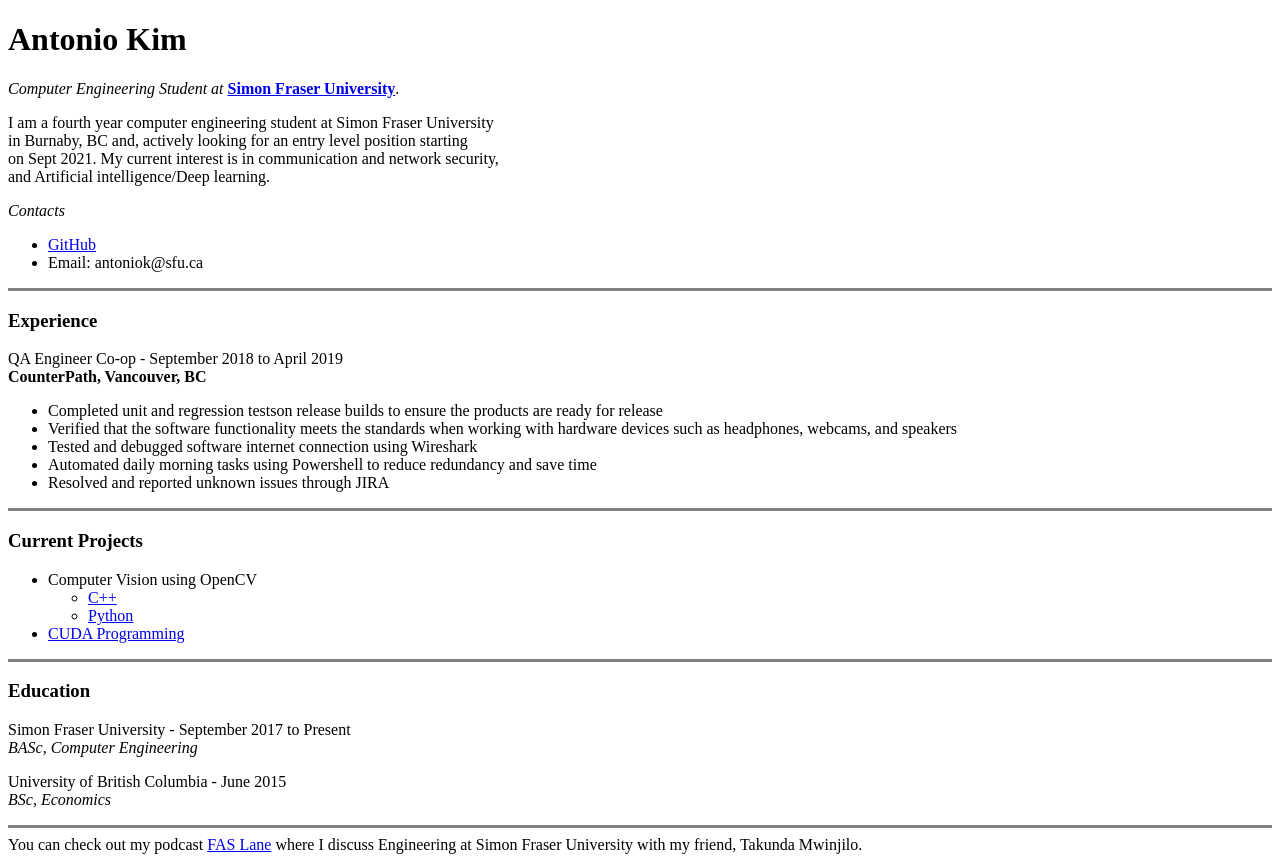
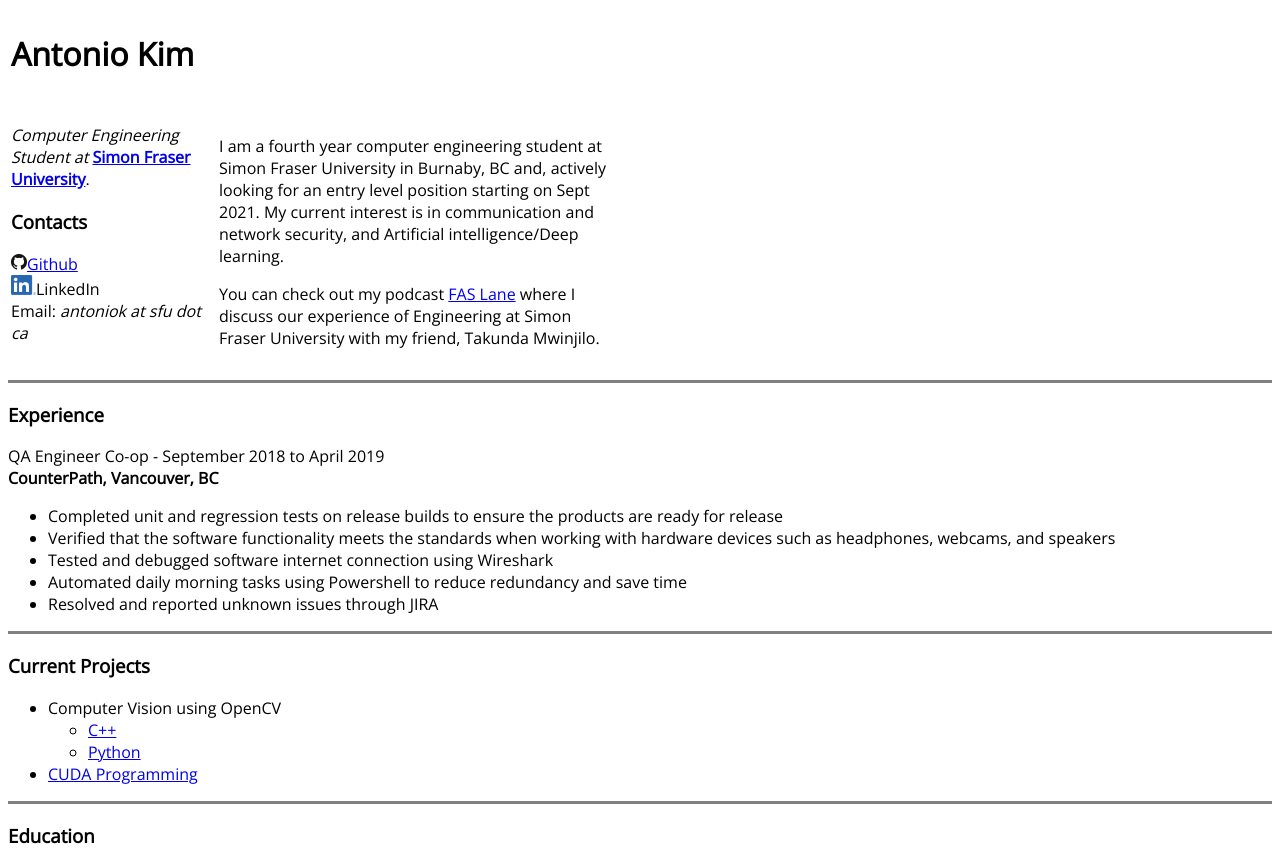
Before and after one commit to Antonio-Kim/PersonalSite, a plain HTML site: page index.html in a window 1280 px wide. Shown: the top 856 px of the page. Drawn offline with nearby package versions, Linux system fonts and the light colour scheme.

Commit message:
Added CSS format
Both contact and about section has been splitted into two columns
in a table. Alignment still exists, so this has to be fixed

```diff
--- /dev/null
+++ b/custom.css
@@ -0,0 +1,29 @@
+@import url('https://fonts.googleapis.com/css2?family=Open+Sans&display=swap');
+
+*{
+    font-family: 'Open Sans', sans-serif;
+}
+
+img.Github{
+    width: 16px;
+    height: 16px;
+}
+
+img.LinkedIn{
+    width: 25px;
+    height: 20px;
+}
+
+td.contact{
+    text-align: left;
+    vertical-align: text-top;
+    width: 200px;
+    height: 100px;
+}
+
+td.about{
+    vertical-align: text-top;
+    padding:5px;
+    width: 400px;
+    height: 100px;
+}
--- a/index.html
+++ b/index.html
@@ -4,21 +4,40 @@
 <head>
     <meta charset="utf-8">
     <title>Antonio's Personal Site</title>
+    <link href="custom.css" type="text/css" rel="stylesheet"/>
 </head>
 
 <body>
-    <h1>Antonio Kim</h1>
-    <p><em>Computer Engineering Student at </em><strong><a href="https://www.sfu.ca/">Simon Fraser University</a></strong>.</p>
-    <p>I am a fourth year computer engineering student at Simon Fraser University<br>
-       in Burnaby, BC and, actively looking for an entry level position starting <br>
-       on Sept 2021. My current interest is in communication and network security, <br>
-       and Artificial intelligence/Deep learning.</p>
-    <p>
-        <em>Contacts</em><ul>
-            <li><a href="https://github.com/Antonio-Kim">GitHub</a></li>
-            <li>Email: antoniok@sfu.ca</li>
-        </ul>
-    </p>
+    <table>
+        <tr>
+            <td class="contact">
+                <h1 class="name">Antonio Kim</h1>
+            </td>
+            <td></td>
+        </tr>
+        <tr>
+            <td>
+                <em>Computer Engineering Student at </em><strong><a href="https://www.sfu.ca/">Simon Fraser University</a></strong>.
+                <p>
+                    <h3>Contacts</h3>
+                    <img src="img/GitHub-Mark-32px.png" class="Github"/><a href="https://github.com/Antonio-Kim">Github</a><br />
+                    <img src="img/LI-In-Bug.png" class="LinkedIn"/>LinkedIn<br />
+                    Email: <em>antoniok at sfu dot ca</em>
+                </p>
+            </td>
+            <td class="about">
+                <p>I am a fourth year computer engineering student at Simon Fraser University
+                    in Burnaby, BC and, actively looking for an entry level position starting
+                    on Sept 2021. My current interest is in communication and network security,
+                    and Artificial intelligence/Deep learning.</p>
+                <p>
+                    You can check out my podcast <a href="https://open.spotify.com/show/0glRurQaOhwKGbazf5olHa">FAS Lane</a>
+                    where I discuss our experience of Engineering at Simon Fraser University with my friend,
+                    Takunda Mwinjilo.
+                </p>
+            </td>
+        </tr>
+    </table>
     <hr size="3" noshade>
 
     <h3>Experience</h3>
@@ -28,7 +47,7 @@
         <p> QA Engineer Co-op - September 2018 to April 2019 <br>
             <b>CounterPath, Vancouver, BC</b>
             <ul>
-                <li>Completed unit and regression testson release builds to ensure the products are ready for release</li>
+                <li>Completed unit and regression tests on release builds to ensure the products are ready for release</li>
                 <li>Verified that the software functionality meets the standards when working with hardware
                     devices such as headphones, webcams, and speakers</li>
                 <li>Tested and debugged software internet connection using Wireshark</li>
@@ -61,10 +80,7 @@
     <p>
 
     </p>
-    <hr size="3" noshade>
-    You can check out my podcast <a href="https://open.spotify.com/show/0glRurQaOhwKGbazf5olHa">FAS Lane</a>
-    where I discuss Engineering at Simon Fraser University with my friend,
-    Takunda Mwinjilo.
+
 </body>
 
 </html>
```
Also changed, not shown: img/GitHub-Mark-32px.png (added), img/GitHub-Mark-Light-32px.png (added), img/LI-In-Bug.png (added).
